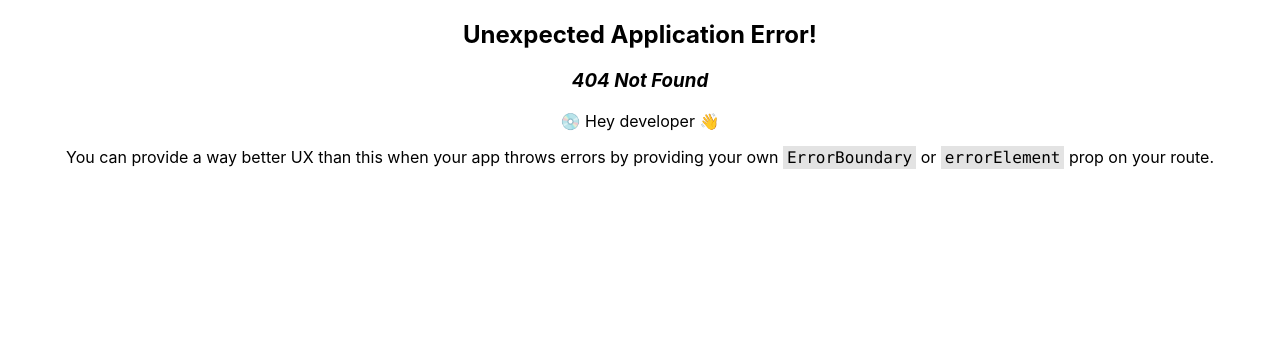
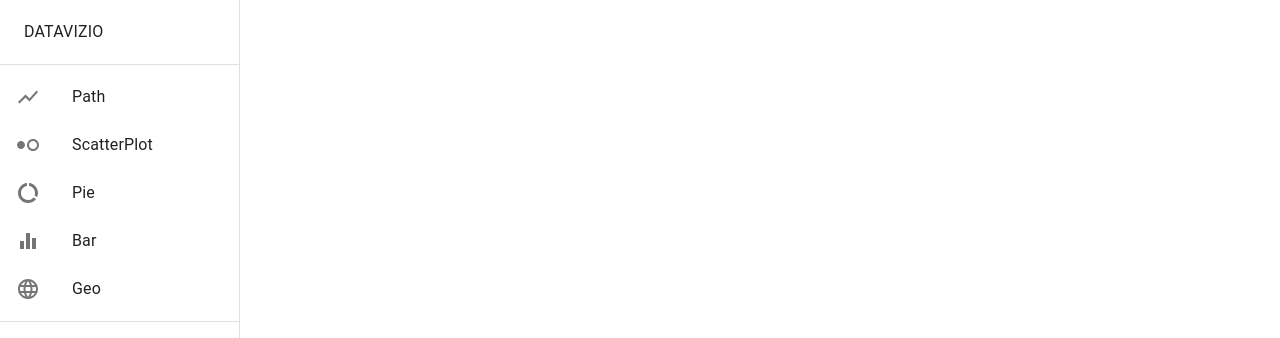
Before and after one commit to muquer/datavizio, a React (Create React App) app: page /datavizio/Geo in a window 1280 px wide. Before the commit this address had no page. Shown: the top 338 px of the page. Built offline with nearby package versions, Linux system fonts and the light colour scheme.

Commit message:
add geo chart

```diff
--- a/src/App.tsx
+++ b/src/App.tsx
@@ -7,6 +7,7 @@ import { PieChart } from './navigation/pages/PieChart';
 import { ScatterPlot } from './navigation/pages/ScatterPlot';
 import { LineChart } from './navigation/pages/LineChart';
 import { BarChart } from './navigation/pages/BarChart';
+import { D3Geo } from './shapes/D3Geo';
 
 
 
@@ -17,6 +18,7 @@ const router = createBrowserRouter(createRoutesFromElements(
     <Route path='/datavizio/Scatterplot' element={<ScatterPlot />} />
     <Route path='/datavizio/Pie' element={<PieChart />} />
     <Route path='/datavizio/Bar' element={<BarChart />} />
+    <Route path='/datavizio/Geo' element={<></>} />
   </Route>
 ))
 
--- a/src/navigation/MainRouter.tsx
+++ b/src/navigation/MainRouter.tsx
@@ -9,6 +9,7 @@ import ShowChartIcon from '@mui/icons-material/ShowChart';
 import EqualizerIcon from '@mui/icons-material/Equalizer';
 import DataUsageIcon from '@mui/icons-material/DataUsage';
 import HdrWeakIcon from '@mui/icons-material/HdrWeak';
+import LanguageIcon from '@mui/icons-material/Language';
 import { ScatterPlot } from "./pages/ScatterPlot";
 
 export const routes = [{
@@ -40,6 +41,13 @@ export const routes = [{
     path: "/datavizio/Bar",
     element: <BarChart />,
     navigationIcon: <EqualizerIcon/>
-}]
+},
+{
+    name:'Geo',
+    path: "/datavizio/Geo",
+    element: <></>,
+    navigationIcon: <LanguageIcon/>
+},
+]
 
 export const MainRouter = createBrowserRouter(routes);
--- /dev/null
+++ b/src/shapes/D3Geo.tsx
@@ -0,0 +1,11 @@
+import { useEffect } from "react"
+
+const containerId = 'geo-container'
+export const D3Geo = () => {
+
+    useEffect(() => {
+
+    }, [])
+
+    return <div id={containerId}></div>
+}
```
